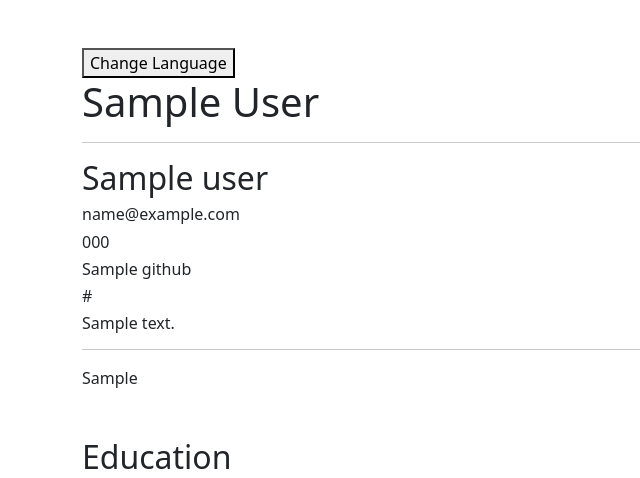
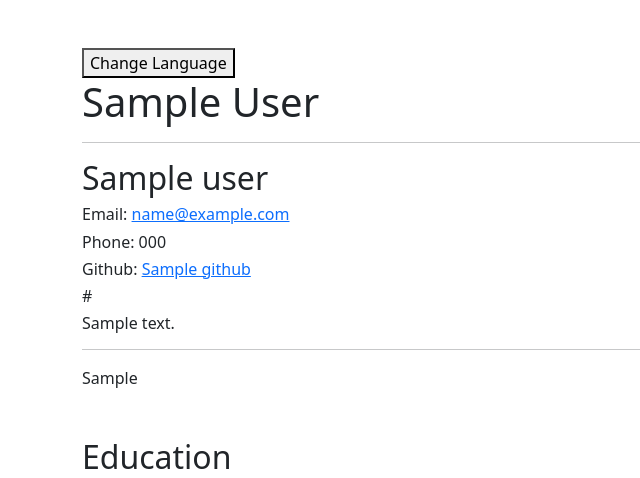
Before and after one commit to comsa33/portfolio-service, a Flask app: template templates/ruo_portfolio.html in a window 1280 px wide. Shown: the top 478 px of the page, without its empty margins (0-640 px from the left). Run offline with Flask 3, Linux system fonts and the light colour scheme; the template is opened without the code that fills it: most values are stand-ins (such as "Sample title", 1, 10 or a date in 2020); some libraries are stand-ins or nearby versions.

Commit message:
fix: ruo_portfolio html js css

```diff
--- a/templates/ruo_portfolio.html
+++ b/templates/ruo_portfolio.html
@@ -20,14 +20,18 @@
             <h2 id="jobTitle" data-eng="{{ info.user.job_title_eng }}" data-kor="{{ info.user.job_title_kor }}">
                 {{ info.user.job_title_eng }}
             </h2>
-            <h6 id="email">
-                {{ info.user.email }}
+            <h6 id="email" data-eng="Email: " data-kor="이메일: ">
+                Email: <a href="mailto:{{ info.user.email }}">
+                    {{ info.user.email }}
+                </a>
             </h6>
-            <h6 id="phone">
-                {{ info.user.phone }}
+            <h6 id="phone" data-eng="Phone: {{ info.user.phone }}" data-kor="전화번호: {{ info.user.phone }}">
+                Phone: {{ info.user.phone }}
             </h6>
-            <h6 id="github">
-                {{ info.user.github }}
+            <h6 id="github" data-eng="Github: " data-kor="깃헙: ">
+                Github: <a href="{{ info.user.github }}">
+                    {{ info.user.github }}
+                </a>
             </h6>
             <h6 id="linkedin">
                 {{ info.user.linkedin }}
```
